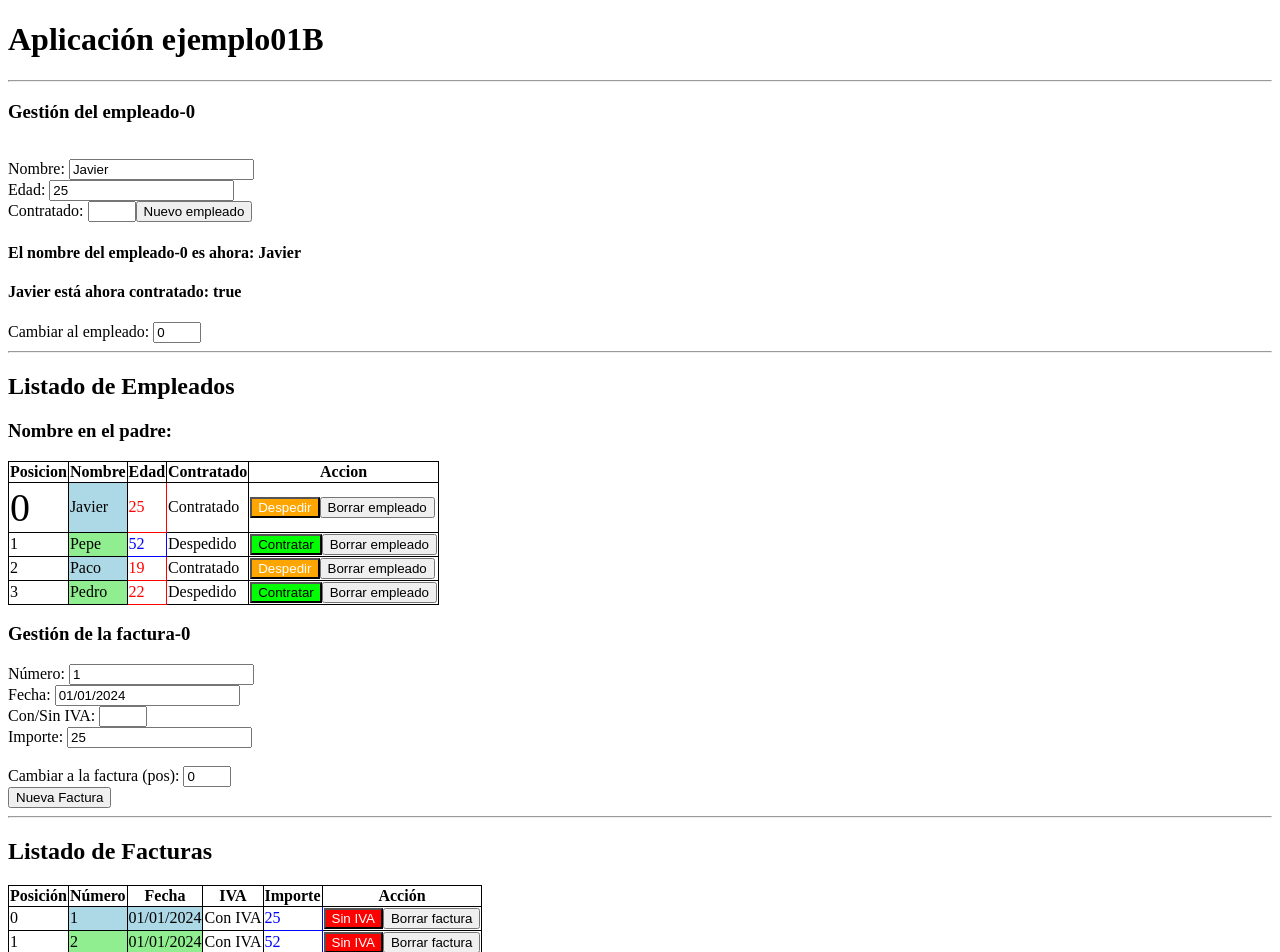
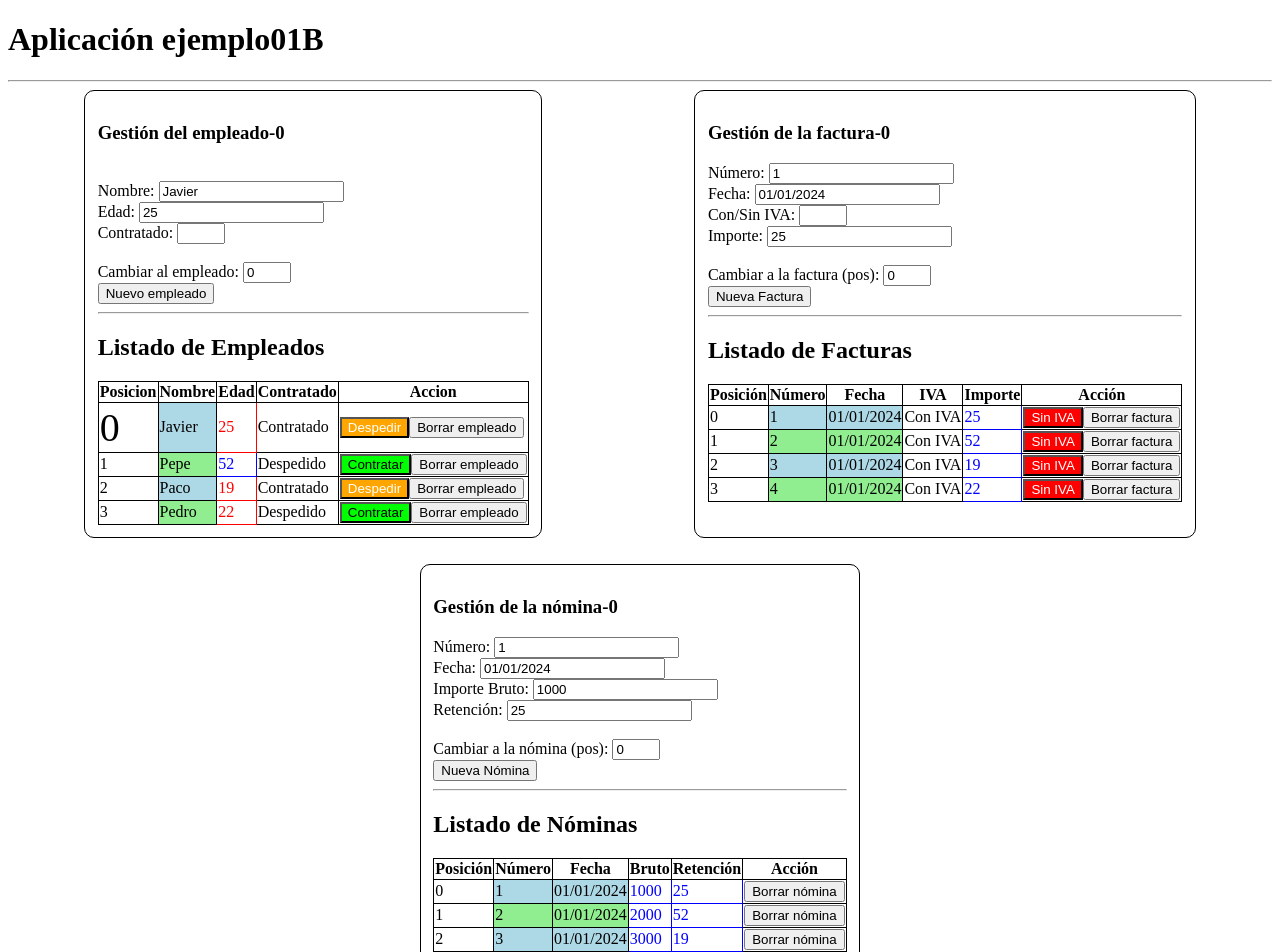
Before and after one commit to AnthonyAbril/Ejemplo01, an Angular app: page / in a window 1280 px wide. Shown: the top 952 px of the page. Built offline with nearby package versions, Linux system fonts and the light colour scheme.

Commit message:
nominas funcional, antes de 8

```diff
--- a/src/app/app.component.css
+++ b/src/app/app.component.css
@@ -0,0 +1,12 @@
+#contenedor {
+    display: flex;
+    flex-wrap: wrap;
+    justify-content: space-around
+}
+
+.componentes {
+    border: 1px solid black;
+    border-radius: 10px;
+    padding: 1%;
+    margin-bottom: 2%;
+}
--- a/src/app/empleados/components/empleado/empleado.component.html
+++ b/src/app/empleados/components/empleado/empleado.component.html
@@ -8,9 +8,6 @@
 <label>Contratado: </label>
 <input type="number" [(ngModel)]="empleados[seleccionado].contratado" min="0" max="1"> <!-- Cambiamos el valor -->
 
-<!-- Boton para crear nuevos empleados -->
-<button (click)="nuevoEmpleado()">Nuevo empleado</button>
-
 <!-- Estos botones llaman a una funcion de lista usando vbleLlamada como referencia aqui y donde se llama al contenedor
 <button *ngIf="empleados[seleccionado].contratado" (click)="vbleLlamada.despedir(seleccionado)">Despedir</button>
 <button *ngIf="!empleados[seleccionado].contratado" (click)="vbleLlamada.contratar(seleccionado)">Contratar</button> -->
@@ -19,13 +16,16 @@
 <button *ngIf="empleados[seleccionado].contratado" (click)="llamaAhijo()">Despedir</button>
 <button *ngIf="!empleados[seleccionado].contratado" (click)="llamaAhijo()">Contratar</button>-->
 <br>
-
-<h4>El nombre del empleado-0 es ahora: {{ empleados[seleccionado].nombre }}</h4> <!-- Muestra el valor -->
-<h4>{{ empleados[seleccionado].nombre }} está ahora contratado: {{ empleados[seleccionado].contratado }}</h4>  <!-- Muestra el valor -->
+<br>
+<!--<h4>El nombre del empleado-0 es ahora: {{ empleados[seleccionado].nombre }}</h4>  Muestra el valor -->
+<!--<h4>{{ empleados[seleccionado].nombre }} está ahora contratado: {{ empleados[seleccionado].contratado }}</h4>   Muestra el valor -->
 
 <!-- input para variar el selector de empleados -->
 <label>Cambiar al empleado: </label>
 <input type="number" [(ngModel)]="seleccionado" min="0" max="{{ empleados.length-1 }}"><br>
+
+<!-- Boton para crear nuevos empleados -->
+<button (click)="nuevoEmpleado()">Nuevo empleado</button>
 <hr>
 
 <app-empleados-lista [empleados]="empleados"
--- a/src/app/empleados/components/lista/lista.component.html
+++ b/src/app/empleados/components/lista/lista.component.html
@@ -1,6 +1,4 @@
 <h2>Listado de Empleados</h2>
-<!-- Mostramos la variable importada -->
-<h3> Nombre en el padre: {{ nombre }}</h3>
 <table>
     <thead>
         <th>Posicion</th>
--- a/src/app/nominas/componets/lista/lista.component.css
+++ b/src/app/nominas/componets/lista/lista.component.css
@@ -0,0 +1,20 @@
+table {
+    border-collapse: collapse;
+}
+
+tr {
+    padding: 10px;
+}
+
+th,
+td {
+    border: 1px solid;
+}
+
+.fondoAzul {
+    background-color: lightblue;
+}
+
+.fondoVerde {
+    background-color: lightgreen;
+}
--- a/src/app/nominas/componets/lista/lista.component.html
+++ b/src/app/nominas/componets/lista/lista.component.html
@@ -1 +1,29 @@
-<p>lista works!</p>
+<h2>Listado de Nóminas</h2>
+<table>
+    <thead>
+        <tr>
+            <th>Posición</th>
+            <th>Número</th>
+            <th>Fecha</th>
+            <th>Bruto</th>
+            <th>Retención</th>
+            <th>Acción</th>
+        </tr>
+    </thead>
+    <tbody>
+        <tr *ngFor="let nomina of nominas; let i = index">
+            <td>{{ i }}</td>
+            <td [ngClass]="{fondoAzul: i%2 == 0, fondoVerde: i%2 != 0}">{{
+                nomina.numero }}</td>
+            <td [ngClass]="{fondoAzul: i%2 == 0, fondoVerde: i%2 != 0}">{{
+                nomina.fecha }}</td>
+            <td [style.color]="nomina.bruto > 0 ? 'blue' : 'red'">{{
+                nomina.bruto }}</td>
+            <td [style.color]="nomina.retencion > 0 ? 'blue' : 'red'">{{
+                nomina.retencion }}</td>
+            <td>
+                <button *ngIf="nominas.length > 1" (click)="borrar(i)" class="ml-2">Borrar nómina</button>
+            </td>
+        </tr>
+    </tbody>
+</table>
--- a/src/app/nominas/componets/lista/lista.component.ts
+++ b/src/app/nominas/componets/lista/lista.component.ts
@@ -1,10 +1,19 @@
-import { Component } from '@angular/core';
+import { Component, EventEmitter, Input, Output } from '@angular/core';
+import { Nomina } from '../../nomina';
 
 @Component({
   selector: 'app-nominas-lista',
+  standalone: false,
   templateUrl: './lista.component.html',
   styleUrl: './lista.component.css'
 })
+
 export class ListaComponent {
+  @Input() nominas: Nomina[] = [];
+  @Output() nominasActualizadas = new EventEmitter<Nomina[]>();
 
+  borrar(indice: number): void {
+    this.nominas.splice(indice, 1);
+    this.nominasActualizadas.emit(this.nominas);
+  }
 }
--- a/src/app/nominas/componets/nomina/nomina.component.html
+++ b/src/app/nominas/componets/nomina/nomina.component.html
@@ -1 +1,16 @@
-<p>nomina works!</p>
+<h3>Gestión de la nómina-{{ seleccionado }}</h3>
+<label>Número: </label>
+<input type="number" [(ngModel)]="nominas[seleccionado].numero"><br>
+<label>Fecha: </label>
+<input type="string" [(ngModel)]="nominas[seleccionado].fecha"><br>
+<label>Importe Bruto: </label>
+<input type="number" [(ngModel)]="nominas[seleccionado].bruto"><br>
+<label>Retención: </label>
+<input type="number" [(ngModel)]="nominas[seleccionado].retencion"><br><br>
+<label>Cambiar a la nómina (pos): </label>
+<input type="number" [(ngModel)]="seleccionado" min="0" max="{{
+nominas.length-1 }}"><br>
+<button (click)="nuevaNomina()">Nueva Nómina</button>
+<hr>
+<app-nominas-lista [nominas]="nominas"
+(nominasActualizadas)="actualizarNomina($event)"></app-nominas-lista>
--- a/src/app/nominas/componets/nomina/nomina.component.ts
+++ b/src/app/nominas/componets/nomina/nomina.component.ts
@@ -1,10 +1,32 @@
 import { Component } from '@angular/core';
+import { Nomina } from '../../nomina';
 
 @Component({
   selector: 'app-nominas-nomina',
+  standalone: false,
   templateUrl: './nomina.component.html',
   styleUrl: './nomina.component.css'
 })
+
 export class NominaComponent {
 
+  public nominas: Nomina[] = [
+    new Nomina(1, '01/01/2024', 1000, 25),
+    new Nomina(2, '01/01/2024', 2000, 52),
+    new Nomina(3, '01/01/2024', 3000, 19),
+    new Nomina(4, '01/01/2024', 4000, 22)
+  ];
+
+  public seleccionado: number = 0;
+
+  actualizarNomina(nominasActualizadas: Nomina[]) {
+    this.nominas = nominasActualizadas;
+    if (this.seleccionado > this.nominas.length - 1)
+      this.seleccionado = 0;
+  }
+
+  public nuevaNomina() {
+    this.nominas.push(new Nomina(this.nominas.length + 1, '01/01/2024', 0, 0));
+    this.seleccionado = this.nominas.length - 1;
+  }
 }
--- /dev/null
+++ b/src/app/nominas/nomina.ts
@@ -0,0 +1,8 @@
+export class Nomina {
+    constructor(
+        public numero: number,
+        public fecha: string,
+        public bruto: number,
+        public retencion: number
+    ) { }
+}
--- a/src/app/nominas/nominas.module.ts
+++ b/src/app/nominas/nominas.module.ts
@@ -2,6 +2,7 @@ import { NgModule } from '@angular/core';
 import { CommonModule } from '@angular/common';
 import { NominaComponent } from './componets/nomina/nomina.component';
 import { ListaComponent } from './componets/lista/lista.component';
+import { FormsModule } from '@angular/forms';
 
 
 
@@ -11,7 +12,8 @@ import { ListaComponent } from './componets/lista/lista.component';
     ListaComponent
   ],
   imports: [
-    CommonModule
+    CommonModule,
+    FormsModule
   ],
   exports: [
     NominaComponent,
```
